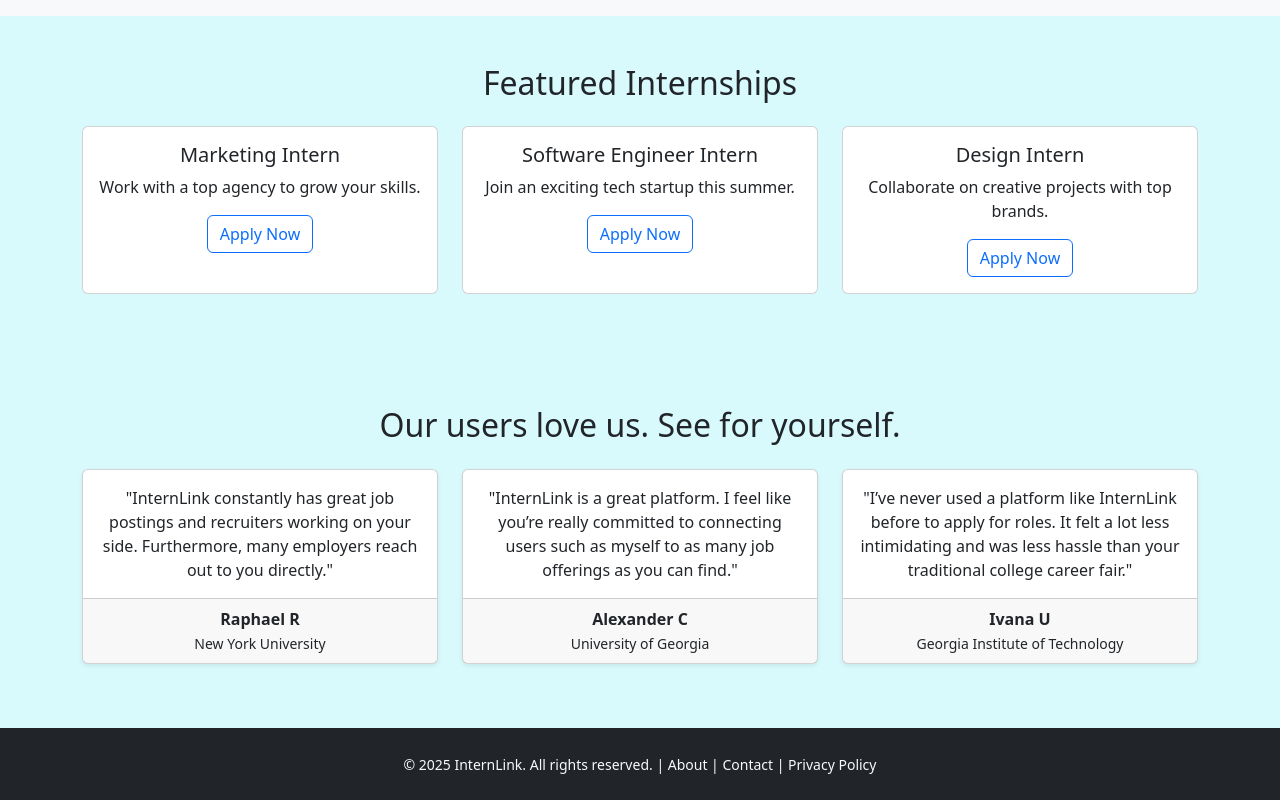
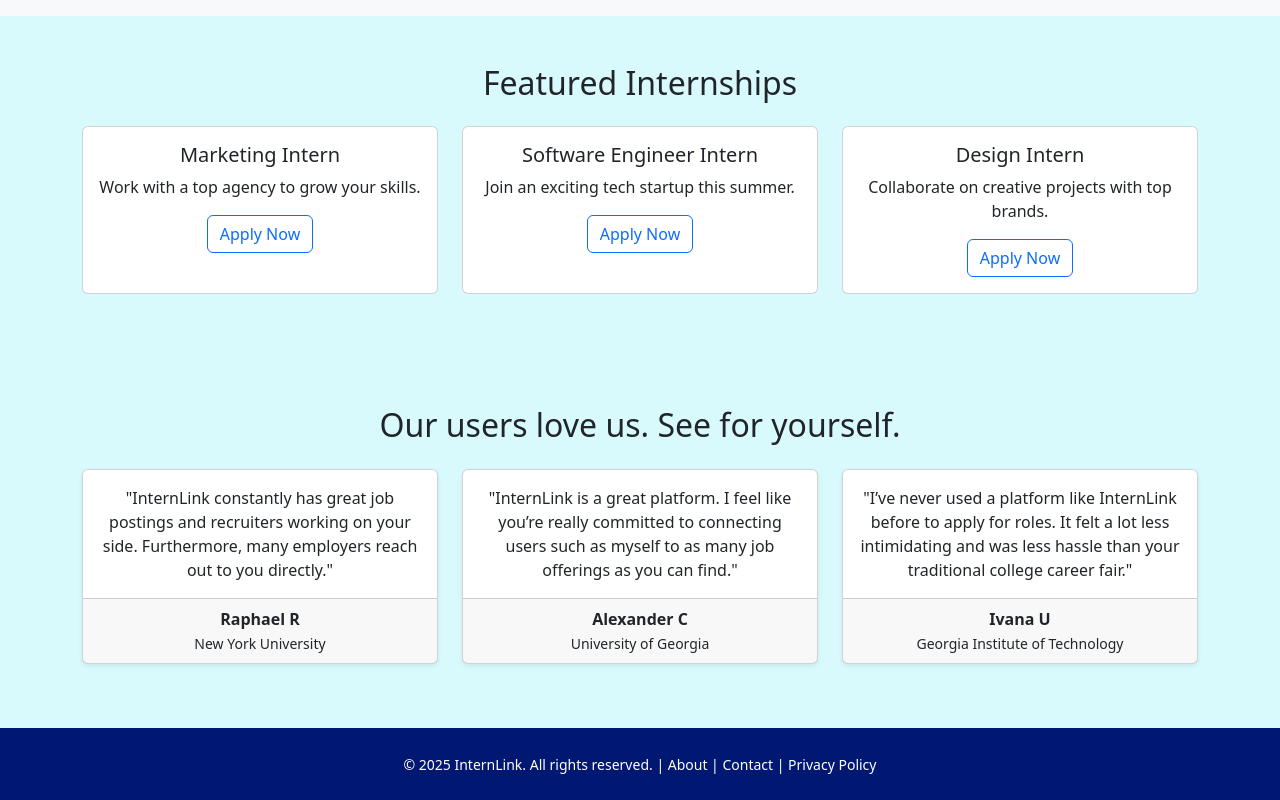
Before and after one commit to Omar-AbuShaheen/internlink, a React (Create React App) app: page / in a window 1280 px wide. Shown: the part 320-1120 px from the top of the page. Built offline with nearby package versions, Linux system fonts and the light colour scheme.

Commit message:
Update HomePage.js to align with new styles

```diff
--- a/src/components/HomePage.js
+++ b/src/components/HomePage.js
@@ -53,11 +53,11 @@ function HomePage() {
       <Testimonials />
 
       {/* Footer */}
-      <footer className="text-center py-4 bg-dark text-light">
-        <Container>
-          <small>© 2025 InternLink. All rights reserved. | About | Contact | Privacy Policy</small>
-        </Container>
-      </footer>
+      <footer className="homepage-footer text-center py-4">
+  <Container>
+    <small>© 2025 InternLink. All rights reserved. | About | Contact | Privacy Policy</small>
+  </Container>
+</footer>
     </div>
   );
 }
```
